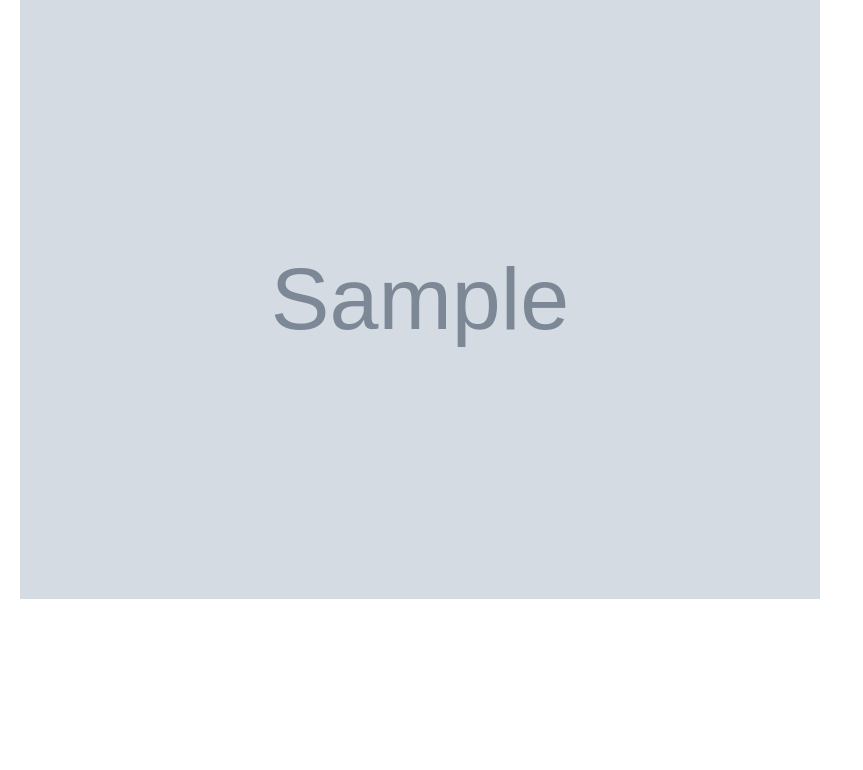
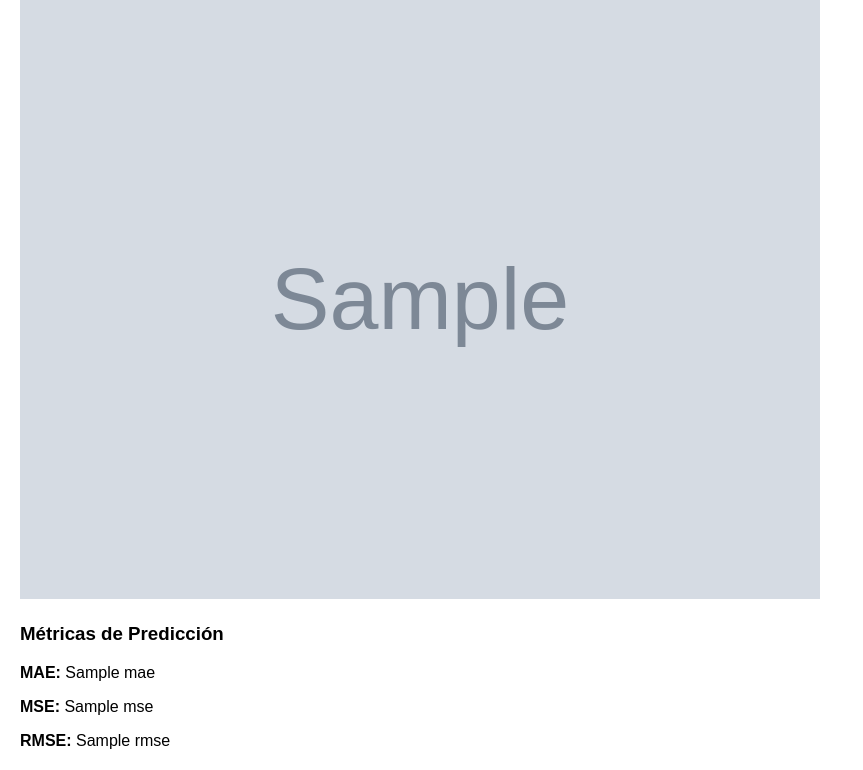
Before and after one commit to DiegoMomo/Sistema-de-Apoyo-a-las-Decisiones-en-Bolsa-de-Valores, a Flask app: template templates/index.html in a window 1280 px wide. Shown: the part 191-961 px from the top of the page, without its empty margins (0-863 px from the left). Before the commit the page ends 790 px from the top, so only its background shows below. Run offline with Flask 3, Linux system fonts and the light colour scheme; the template is opened without the code that fills it: most values are stand-ins (such as "Sample title", 1, 10 or a date in 2020); grey boxes marked "Sample" are stand-in pictures.

Commit message:
Agregar metricas

```diff
--- a/app.py
+++ b/app.py
@@ -3,6 +3,7 @@ import yfinance as yf
 import numpy as np
 import matplotlib.pyplot as plt
 from sklearn.preprocessing import MinMaxScaler
+from sklearn.metrics import mean_squared_error, mean_absolute_error
 from keras.models import Sequential
 from keras.layers import Dense, LSTM, Dropout
 import os
@@ -11,22 +12,17 @@ app = Flask(__name__)
 
 # Función para hacer la predicción
 def prediccion_accion(ticker):
-    # Descarga de datos del mercado con yfinance
     datos = yf.download(ticker).reset_index()
     datos = datos[(datos['Date'] >= "2014-01-01") & (datos['Date'] <= "2023-12-12")].reset_index(drop=True)
 
-    # Escalado de los precios de cierre
     scaler = MinMaxScaler(feature_range=(0,1))
     datos['valores_escalados'] = scaler.fit_transform(datos['Close'].values.reshape(-1,1))
 
-    # División de los datos en conjuntos de entrenamiento y prueba
     datos_entrenamiento = datos[datos['Date'] < '2023-01-01']
     datos_prueba = datos[datos['Date'] >= '2023-01-01']
 
-    # Preparación de los datos de entrenamiento
     x_entrenamiento = []
     y_entrenamiento = []
-
     for i in range(60, len(datos_entrenamiento['valores_escalados'])):
         x_entrenamiento.append(datos_entrenamiento['valores_escalados'][i-60:i])
         y_entrenamiento.append(datos_entrenamiento['valores_escalados'][i])
@@ -37,14 +33,12 @@ def prediccion_accion(ticker):
 
     x_prueba = []
     y_prueba = datos_prueba['valores_escalados']
-
     for i in range(60, len(datos_prueba)):
         x_prueba.append(datos_prueba['valores_escalados'][i-60:i])
 
     x_prueba = np.array(x_prueba)
     x_prueba = np.reshape(x_prueba, (x_prueba.shape[0], x_prueba.shape[1], 1))
 
-    # Definición de la arquitectura del modelo LSTM
     modelo = Sequential()
     modelo.add(LSTM(units = 50, return_sequences = True, input_shape = (x_entrenamiento.shape[1], 1)))
     modelo.add(Dropout(0.25))
@@ -57,20 +51,23 @@ def prediccion_accion(ticker):
     modelo.add(Dense(units = 1))
 
     modelo.compile(optimizer = 'adam', loss = 'mean_squared_error')
-
-    # Entrenamiento del modelo
     modelo.fit(x_entrenamiento, y_entrenamiento, epochs = 10, batch_size = 32)
 
-    # Predicción
     prediccion_precio_accion = modelo.predict(x_prueba)
     prediccion_precio_accion = scaler.inverse_transform(prediccion_precio_accion)
 
-    # Trazado de la serie
+    # Métricas
+    y_prueba_invertido = scaler.inverse_transform(y_prueba[60:].values.reshape(-1, 1))
+    mae = mean_absolute_error(y_prueba_invertido, prediccion_precio_accion)
+    mse = mean_squared_error(y_prueba_invertido, prediccion_precio_accion)
+    rmse = np.sqrt(mse)
+
+    # Trazado del gráfico
     directorio_destino = 'static/img'
     if not os.path.exists(directorio_destino):
         os.makedirs(directorio_destino)
 
-    plt.figure(figsize=(10,5), dpi=100)
+    plt.figure(figsize=(10, 5), dpi=100)
     plt.plot(datos_entrenamiento['Date'], datos_entrenamiento['Close'], label='Datos de entrenamiento')
     plt.plot(datos_prueba['Date'], datos_prueba['Close'], color='blue', label='Precio actual del activo')
     plt.plot(datos_prueba[60:]['Date'], prediccion_precio_accion, color='orange', label='Precio pronosticado del activo')
@@ -82,16 +79,16 @@ def prediccion_accion(ticker):
 
     plt.savefig(os.path.join(directorio_destino, 'prediction_plot.png'))
 
-    return os.path.join(directorio_destino, 'prediction_plot.png')
+    return os.path.join(directorio_destino, 'prediction_plot.png'), {'mae': mae, 'mse': mse, 'rmse': rmse}
 
 @app.route('/', methods=['GET', 'POST'])
 def index():
     if request.method == 'POST':
         ticker = request.form['ticker']
         if ticker:
-            image_path = prediccion_accion(ticker)
-            return render_template('index.html', image_path=image_path, ticker=ticker)
-    return render_template('index.html', image_path=None, ticker=None)
+            image_path, metrics = prediccion_accion(ticker)
+            return render_template('index.html', image_path=image_path, ticker=ticker, metrics=metrics)
+    return render_template('index.html', image_path=None, ticker=None, metrics=None)
 
 if __name__ == '__main__':
     app.run(host='0.0.0.0', port=5000, debug=True)
--- a/templates/index.html
+++ b/templates/index.html
@@ -12,6 +12,7 @@
         button { padding: 10px 15px; font-size: 16px; cursor: pointer; }
         .image-container { margin-top: 20px; }
         img { width: 100%; max-width: 800px; }
+        .metrics { margin-top: 20px; }
     </style>
 </head>
 <body>
@@ -29,6 +30,12 @@
     <div class="image-container">
         <img src="{{ image_path }}" alt="Gráfico de predicción">
     </div>
+    <div class="metrics">
+        <h3>Métricas de Predicción</h3>
+        <p><strong>MAE:</strong> {{ metrics.mae }}</p>
+        <p><strong>MSE:</strong> {{ metrics.mse }}</p>
+        <p><strong>RMSE:</strong> {{ metrics.rmse }}</p>
+    </div>
 {% else %}
     <p>Introduce un ticker para hacer la predicción.</p>
 {% endif %}
```
